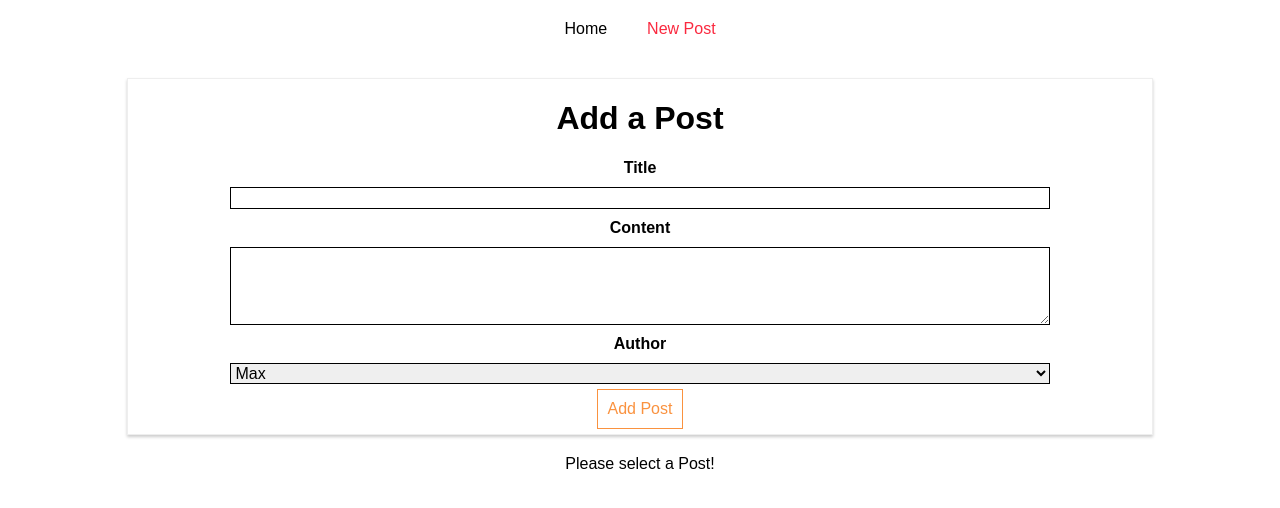
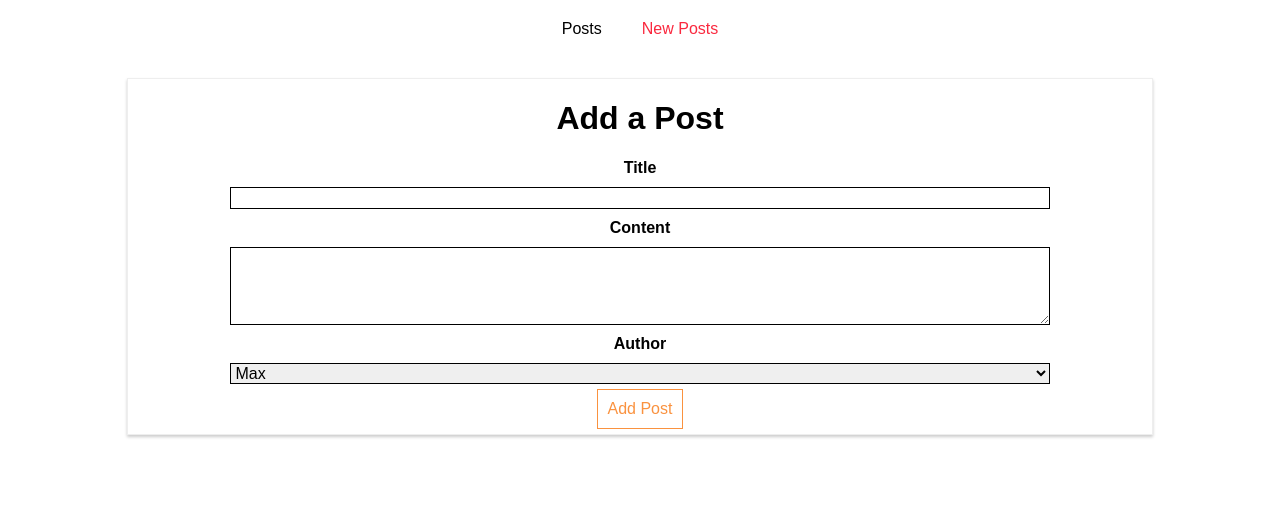
Before and after one commit to ManuelVillarVitoria/react-routing-blog, a React (Create React App) app: page /new-post in a window 1280 px wide. Shown: the top 508 px of the page. Built offline with nearby package versions, Linux system fonts and the light colour scheme; no server answers.

Commit message:
Using Switch to Load a Single Route and Navigating Programmatically

```diff
--- a/src/containers/Blog/Blog.js
+++ b/src/containers/Blog/Blog.js
@@ -1,5 +1,5 @@
 import React, {Component} from 'react';
-import {Route, NavLink} from 'react-router-dom';
+import {Route, NavLink, Switch} from 'react-router-dom';
 
 import './Blog.css';
 import Posts from './Posts/Posts';
@@ -23,20 +23,22 @@ class Blog extends Component {
                                         color: "#fa293f",
                                         textDecoration: 'underline'
                                     }}
-                                    >Home</NavLink></li>
+                                    >Posts</NavLink></li>
                             <li><NavLink to={{
                                 pathname: '/new-post',
                                 hash: '#submit',
                                 search: '?quick-submit=true'
-                            }}>New Post</NavLink></li>
+                            }}>New Posts</NavLink></li>
                         </ul>
                     </nav>
                 </header>
                 {/*<Route path="/" exact render={ () => <h1>Home</h1> }/>
                 <Route path="/" render={ () => <h1>Home2</h1> }/>*/}
-                <Route path="/" exact component={Posts} />
-                <Route path="/new-post" component={NewPost} />
-                <Route path="/:id" exact component={FullPost} />
+                <Switch>
+                    <Route path="/" exact component={Posts} />
+                    <Route path="/new-post" component={NewPost} />
+                    <Route path="/:id" exact component={FullPost} />
+                </Switch>
             </div>
         );
     }
--- a/src/containers/Blog/Posts/Posts.js
+++ b/src/containers/Blog/Posts/Posts.js
@@ -1,6 +1,6 @@
 import React, {Component} from 'react';
 import axios from '../../../axios';
-import {Link} from 'react-router-dom';
+//import {Link} from 'react-router-dom';
 
 import Post from '../../../components/Post/Post';
 import './Posts.css';
@@ -30,22 +30,23 @@ class Posts extends Component {
     }
 
     postSelectedHandler = (id) => {
-        this.setState({selectedPostId: id});
+        //this.props.history.push({pathname: '/' + id});
+        this.props.history.push('/' + id);
     }
 
     render() {
         let posts = <p style={{textAlign: 'center'}}>Something went wrong!</p>;
         if (!this.state.error) {
             posts = this.state.posts.map(post => {
-                return(
-                    <Link to={'/' + post.id} key={post.id} >
+                return (
                         <Post
+                            key={post.id}
                             title={post.title}
                             author={post.author}
                             //{...this.props}
                             //match={this.props.match}
                             clicked={() => this.postSelectedHandler(post.id)} />
-                    </Link>);
+                );
             });
         }
 
```
